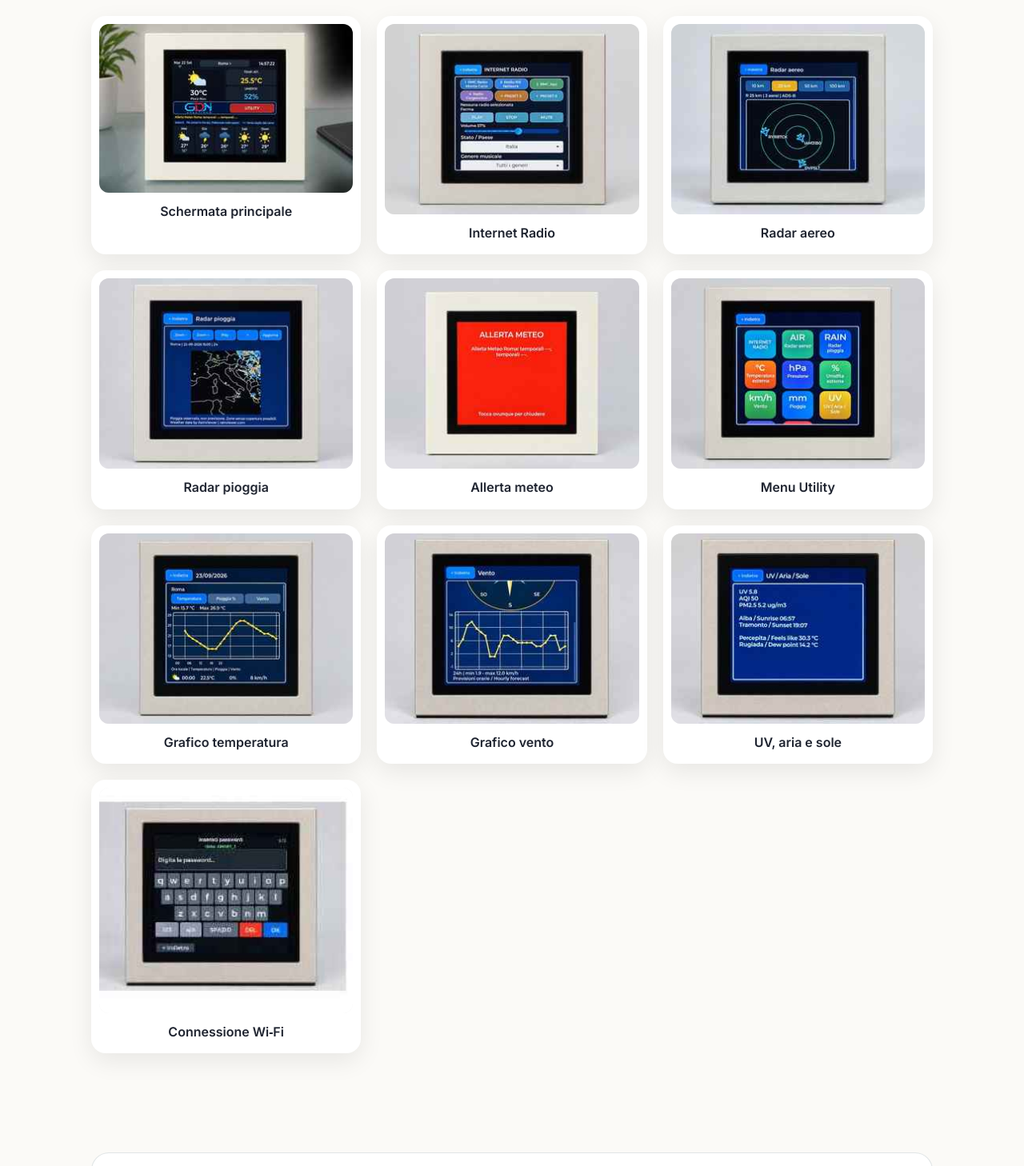
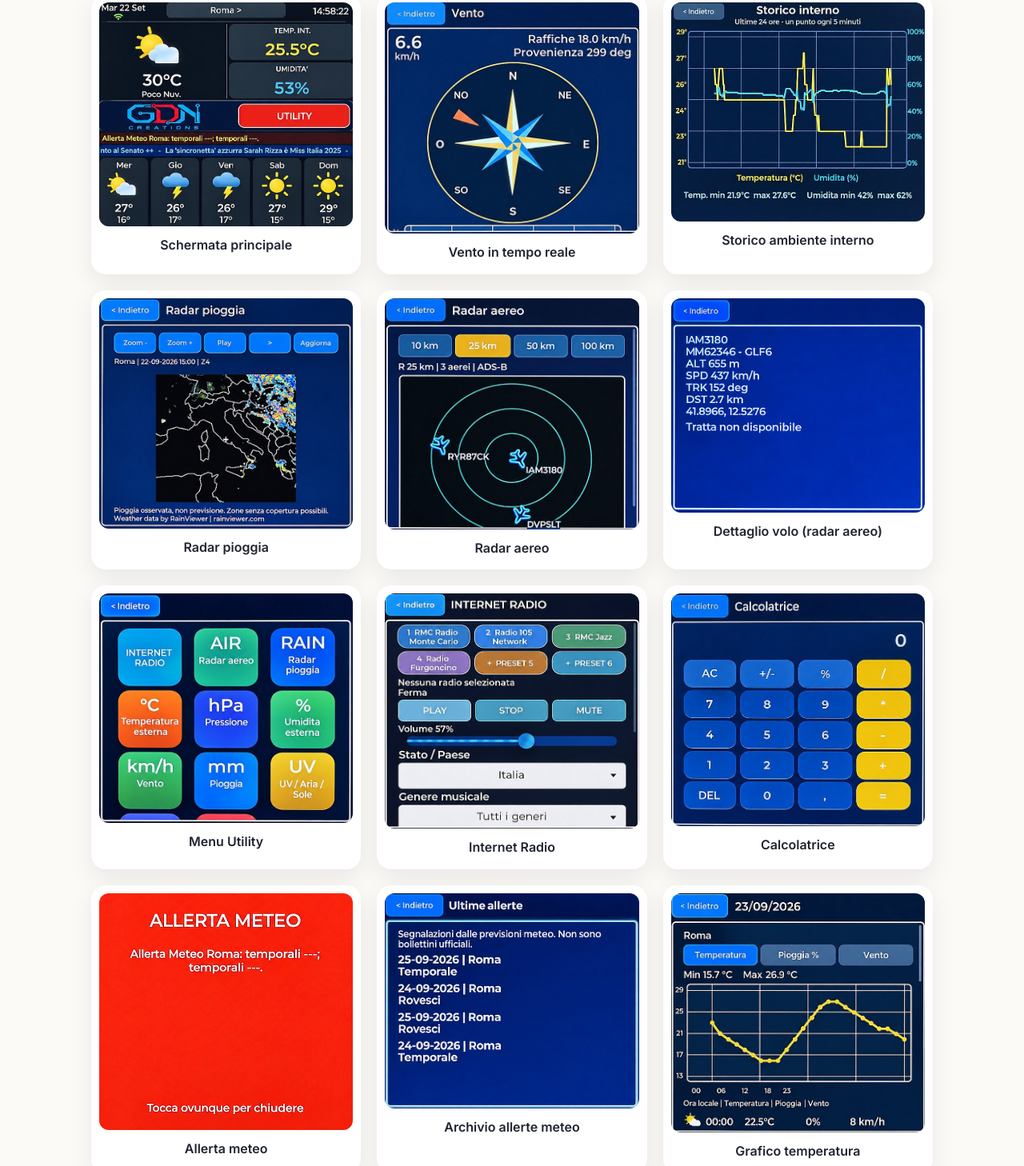
Before and after one commit to giuseppedenicola32-lgtm/gdncreations, a plain HTML site: page progetti/stazione-meteo.html in a window 1280 px wide. Shown: the part 2443-3901 px from the top of the page at 80% size. Drawn offline with Linux system fonts and the light colour scheme.

Commit message:
Add files via upload

```diff
--- a/progetti/stazione-meteo.html
+++ b/progetti/stazione-meteo.html
@@ -33,18 +33,30 @@
 </div>
 <div class="highlight-band"><h2>Allerta meteo</h2><p>In presenza di condizioni segnalate per la località selezionata, la stazione può mostrare una schermata di allerta a tutto schermo e conservare uno storico delle segnalazioni.</p><p><strong>Nota:</strong> le segnalazioni derivano dalle previsioni meteo e non sostituiscono i bollettini ufficiali.</p></div>
 <h2>Informazioni di prodotto</h2><div class="product-points"><div class="product-point"><strong>Display</strong>Touch a colori, 480 × 480 pixel.</div><div class="product-point"><strong>Meteo</strong>Condizioni attuali, previsioni a 5 giorni e dettagli orari.</div><div class="product-point"><strong>Ambiente interno</strong>Temperatura e umidità con storico 24 ore.</div><div class="product-point"><strong>Utility</strong>Radio, radar, calcolatrice, notizie e storico segnalazioni.</div><div class="product-point"><strong>Lingue</strong>Italiano, inglese, tedesco, francese e spagnolo.</div><div class="product-point"><strong>Connessione</strong>Wi‑Fi e pannello web da smartphone o PC.</div></div>
-<section class="photo-gallery"><h2>Foto della Smart Meteo Station</h2><p>Tutte le immagini disponibili del prodotto; della tastiera è mostrata solo quella per la connessione Wi‑Fi.</p><div class="photo-grid">
-<div class="photo-card"><img src="../assets/meteo-01.jpg" alt="Schermata principale Smart Meteo Station" loading="lazy"><p>Schermata principale</p></div>
-<div class="photo-card"><img src="../assets/meteo-02.jpg" alt="Internet Radio Smart Meteo Station" loading="lazy"><p>Internet Radio</p></div>
-<div class="photo-card"><img src="../assets/meteo-03.jpg" alt="Radar aereo Smart Meteo Station" loading="lazy"><p>Radar aereo</p></div>
-<div class="photo-card"><img src="../assets/meteo-04.jpg" alt="Radar pioggia Smart Meteo Station" loading="lazy"><p>Radar pioggia</p></div>
-<div class="photo-card"><img src="../assets/meteo-05.jpg" alt="Allerta meteo Smart Meteo Station" loading="lazy"><p>Allerta meteo</p></div>
-<div class="photo-card"><img src="../assets/meteo-06.jpg" alt="Menu Utility Smart Meteo Station" loading="lazy"><p>Menu Utility</p></div>
-<div class="photo-card"><img src="../assets/meteo-07.jpg" alt="Grafico temperatura Smart Meteo Station" loading="lazy"><p>Grafico temperatura</p></div>
-<div class="photo-card"><img src="../assets/meteo-08.jpg" alt="Grafico vento Smart Meteo Station" loading="lazy"><p>Grafico vento</p></div>
-<div class="photo-card"><img src="../assets/meteo-09.jpg" alt="UV aria e sole Smart Meteo Station" loading="lazy"><p>UV, aria e sole</p></div>
-<div class="photo-card"><img src="../assets/meteo-wifi.jpg" alt="Tastiera Wi-Fi Smart Meteo Station" loading="lazy"><p>Connessione Wi‑Fi</p></div>
-</div></section>
+<section class="photo-gallery"><h2>Foto della Smart Meteo Station</h2><p>Tutte le schermate del prodotto tratte dal catalogo ufficiale, senza cornice.</p><div class="photo-grid"><div class="photo-card"><img src="../assets/meteo-principale.jpg" alt="Schermata principale Smart Meteo Station" loading="lazy"><p>Schermata principale</p></div>
+<div class="photo-card"><img src="../assets/meteo-vento.jpg" alt="Vento in tempo reale Smart Meteo Station" loading="lazy"><p>Vento in tempo reale</p></div>
+<div class="photo-card"><img src="../assets/meteo-storico-interno.jpg" alt="Storico ambiente interno Smart Meteo Station" loading="lazy"><p>Storico ambiente interno</p></div>
+<div class="photo-card"><img src="../assets/meteo-radar-pioggia.jpg" alt="Radar pioggia Smart Meteo Station" loading="lazy"><p>Radar pioggia</p></div>
+<div class="photo-card"><img src="../assets/meteo-radar-aereo.jpg" alt="Radar aereo Smart Meteo Station" loading="lazy"><p>Radar aereo</p></div>
+<div class="photo-card"><img src="../assets/meteo-radar-aereo-dettaglio.jpg" alt="Dettaglio volo (radar aereo) Smart Meteo Station" loading="lazy"><p>Dettaglio volo (radar aereo)</p></div>
+<div class="photo-card"><img src="../assets/meteo-menu-utility.jpg" alt="Menu Utility Smart Meteo Station" loading="lazy"><p>Menu Utility</p></div>
+<div class="photo-card"><img src="../assets/meteo-internet-radio.jpg" alt="Internet Radio Smart Meteo Station" loading="lazy"><p>Internet Radio</p></div>
+<div class="photo-card"><img src="../assets/meteo-calcolatrice.jpg" alt="Calcolatrice Smart Meteo Station" loading="lazy"><p>Calcolatrice</p></div>
+<div class="photo-card"><img src="../assets/meteo-allerta.jpg" alt="Allerta meteo Smart Meteo Station" loading="lazy"><p>Allerta meteo</p></div>
+<div class="photo-card"><img src="../assets/meteo-archivio-allerte.jpg" alt="Archivio allerte meteo Smart Meteo Station" loading="lazy"><p>Archivio allerte meteo</p></div>
+<div class="photo-card"><img src="../assets/meteo-grafico-temperatura.jpg" alt="Grafico temperatura Smart Meteo Station" loading="lazy"><p>Grafico temperatura</p></div>
+<div class="photo-card"><img src="../assets/meteo-grafico-pioggia.jpg" alt="Grafico probabilità pioggia Smart Meteo Station" loading="lazy"><p>Grafico probabilità pioggia</p></div>
+<div class="photo-card"><img src="../assets/meteo-grafico-vento.jpg" alt="Grafico vento Smart Meteo Station" loading="lazy"><p>Grafico vento</p></div>
+<div class="photo-card"><img src="../assets/meteo-storico-vento.jpg" alt="Storico vento Smart Meteo Station" loading="lazy"><p>Storico vento</p></div>
+<div class="photo-card"><img src="../assets/meteo-temperatura-esterna.jpg" alt="Temperatura esterna Smart Meteo Station" loading="lazy"><p>Temperatura esterna</p></div>
+<div class="photo-card"><img src="../assets/meteo-umidita-esterna.jpg" alt="Umidità esterna Smart Meteo Station" loading="lazy"><p>Umidità esterna</p></div>
+<div class="photo-card"><img src="../assets/meteo-pioggia.jpg" alt="Pioggia Smart Meteo Station" loading="lazy"><p>Pioggia</p></div>
+<div class="photo-card"><img src="../assets/meteo-pressione.jpg" alt="Pressione atmosferica Smart Meteo Station" loading="lazy"><p>Pressione atmosferica</p></div>
+<div class="photo-card"><img src="../assets/meteo-uv-aria-sole.jpg" alt="UV, qualità dell'aria e sole Smart Meteo Station" loading="lazy"><p>UV, qualità dell'aria e sole</p></div>
+<div class="photo-card"><img src="../assets/meteo-ricerca-citta.jpg" alt="Ricerca città Smart Meteo Station" loading="lazy"><p>Ricerca città</p></div>
+<div class="photo-card"><img src="../assets/meteo-wifi-setup.jpg" alt="Configurazione Wi-Fi Smart Meteo Station" loading="lazy"><p>Configurazione Wi-Fi</p></div>
+<div class="photo-card"><img src="../assets/meteo-principale-2.jpg" alt="Schermata principale con notizie Smart Meteo Station" loading="lazy"><p>Schermata principale con notizie</p></div>
+<div class="photo-card"><img src="../assets/meteo-avvio.jpg" alt="Schermata di avvio Smart Meteo Station" loading="lazy"><p>Schermata di avvio</p></div></div></section>
 <div class="catalog-cta"><h2>Catalogo Smart Meteo Station</h2><p>Il catalogo completo è disponibile sia per la visualizzazione sia per il download.</p><div class="catalog-actions"><a href="../assets/Smart_Meteo_Station_Catalogo_GDN_Completo.pdf" class="btn btn-primary" target="_blank" rel="noopener">Apri il catalogo PDF</a><a href="../assets/Smart_Meteo_Station_Catalogo_GDN_Completo.pdf" class="btn btn-ghost" download>Scarica il catalogo PDF</a><a href="../index.html#contatti" class="btn btn-ghost">Richiedi informazioni</a></div></div>
 <div class="catalog-cta" style="margin-top:24px"><h2>Manuale di istruzioni</h2><p>Guida completa alla configurazione e all'uso quotidiano, disponibile in italiano e in inglese.</p><div class="catalog-actions"><a href="../assets/Smart_Meteo_Station_GDN_Manuale_Italiano.pdf" class="btn btn-primary" target="_blank" rel="noopener">Manuale in italiano (PDF)</a><a href="../assets/Smart_Meteo_Station_GDN_Manuale_Italiano.pdf" class="btn btn-ghost" download>Scarica (IT)</a><a href="../assets/Smart_Meteo_Station_GDN_User_Manual_EN.pdf" class="btn btn-primary" target="_blank" rel="noopener">User Manual (English, PDF)</a><a href="../assets/Smart_Meteo_Station_GDN_User_Manual_EN.pdf" class="btn btn-ghost" download>Download (EN)</a></div></div>
 <div class="sidebar-card" style="margin-top:34px"><h3>Caratteristiche tecniche</h3><ul class="specs"><li><strong>Microcontrollore:</strong> ESP32-S3</li><li><strong>Display:</strong> VIEWE 480×480, LVGL v8</li><li><strong>Sensore ambientale:</strong> GY-21 (HTU21D)</li><li><strong>Architettura firmware:</strong> FreeRTOS dual-core</li><li><strong>Case:</strong> progettato su misura e stampato in 3D</li></ul></div>
```
